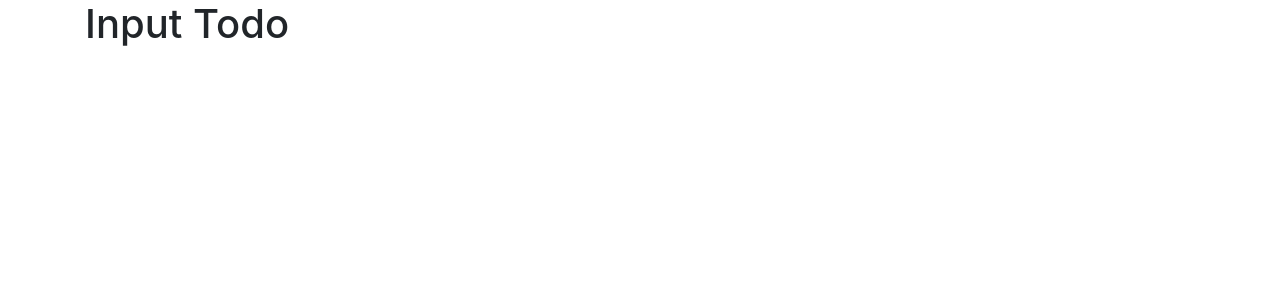
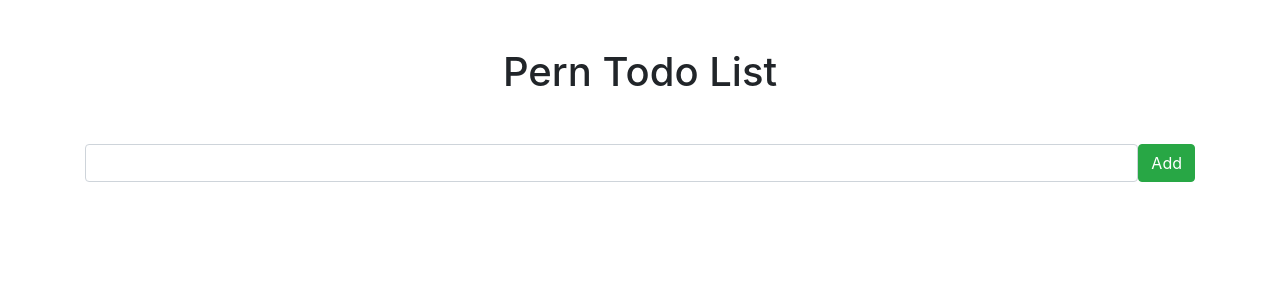
Before and after one commit to tobsirl/sql, a React (Create React App) app in the folder pern-todo/client/: page / in a window 1280 px wide. Shown: the top 300 px of the page. Built offline with nearby package versions, Linux system fonts and the light colour scheme.

Commit message:
useState for description with an onChange handler for controlled forms

```diff
--- a/pern-todo/client/src/App.js
+++ b/pern-todo/client/src/App.js
@@ -7,7 +7,7 @@
 function App() {
   return (
     <Fragment>
-      <div class="container">
+      <div className="container">
         <InputTodo />
       </div>
     </Fragment>
--- a/pern-todo/client/src/components/InputTodo.js
+++ b/pern-todo/client/src/components/InputTodo.js
@@ -1,11 +1,22 @@
-import React from 'react'
+import React, { Fragment, useState } from 'react';
 
 function InputTodo() {
+  const [description, setDescription] = useState('');
+
   return (
-    <div>
-      <h1>Input Todo</h1>
-    </div>
-  )
+    <Fragment>
+      <h1 className="text-center mt-5">Pern Todo List</h1>
+      <form className="d-flex mt-5">
+        <input
+          type="text"
+          value={description}
+          className="form-control"
+          onChange={e => setDescription(e.target.value)}
+        />
+        <button className="btn btn-success">Add</button>
+      </form>
+    </Fragment>
+  );
 }
 
-export default InputTodo
+export default InputTodo;
```
